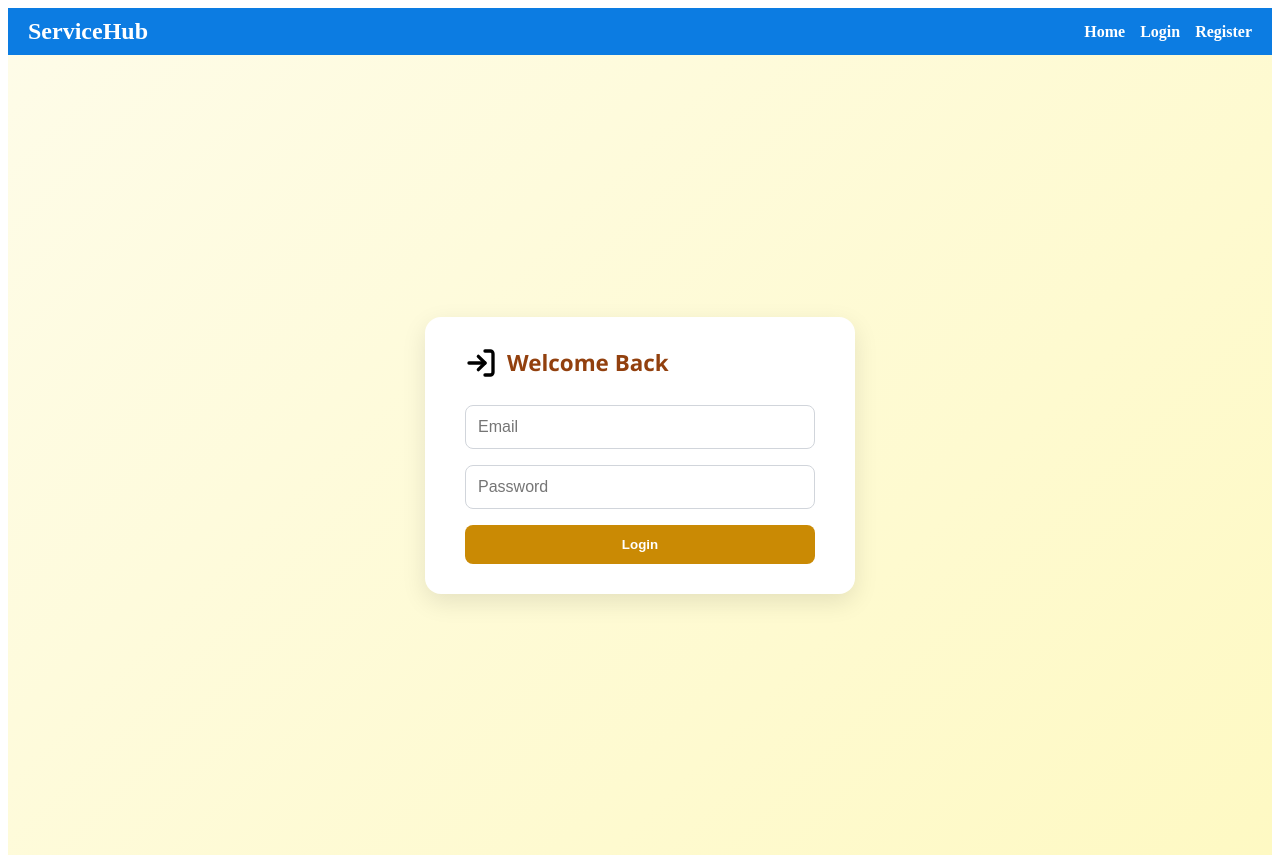
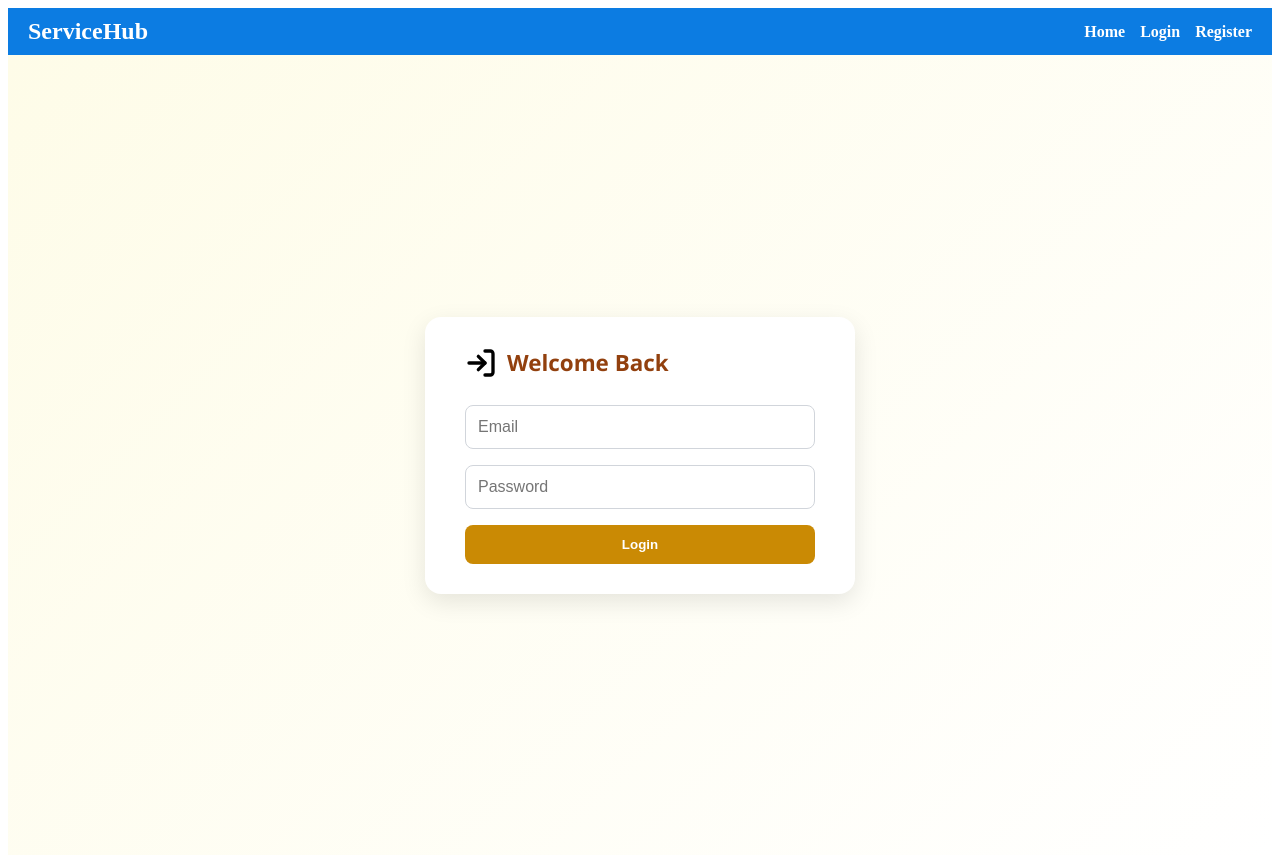
Before and after one commit to Abhishekk29/UrbanCare, a React (Vite) app in the folder client/: page /login in a window 1280 px wide. Built offline with nearby package versions, Linux system fonts and the light colour scheme; no server answers.

Commit message:
bg change to white (#2)

```diff
--- a/client/src/pages/Login.css
+++ b/client/src/pages/Login.css
@@ -3,7 +3,7 @@
   display: flex;
   justify-content: center;
   align-items: center;
-  background: linear-gradient(135deg, #fefce8, #fef9c3);
+  background: linear-gradient(135deg, #fefce8, white);
   font-family: 'Segoe UI', sans-serif;
 }
 
```
